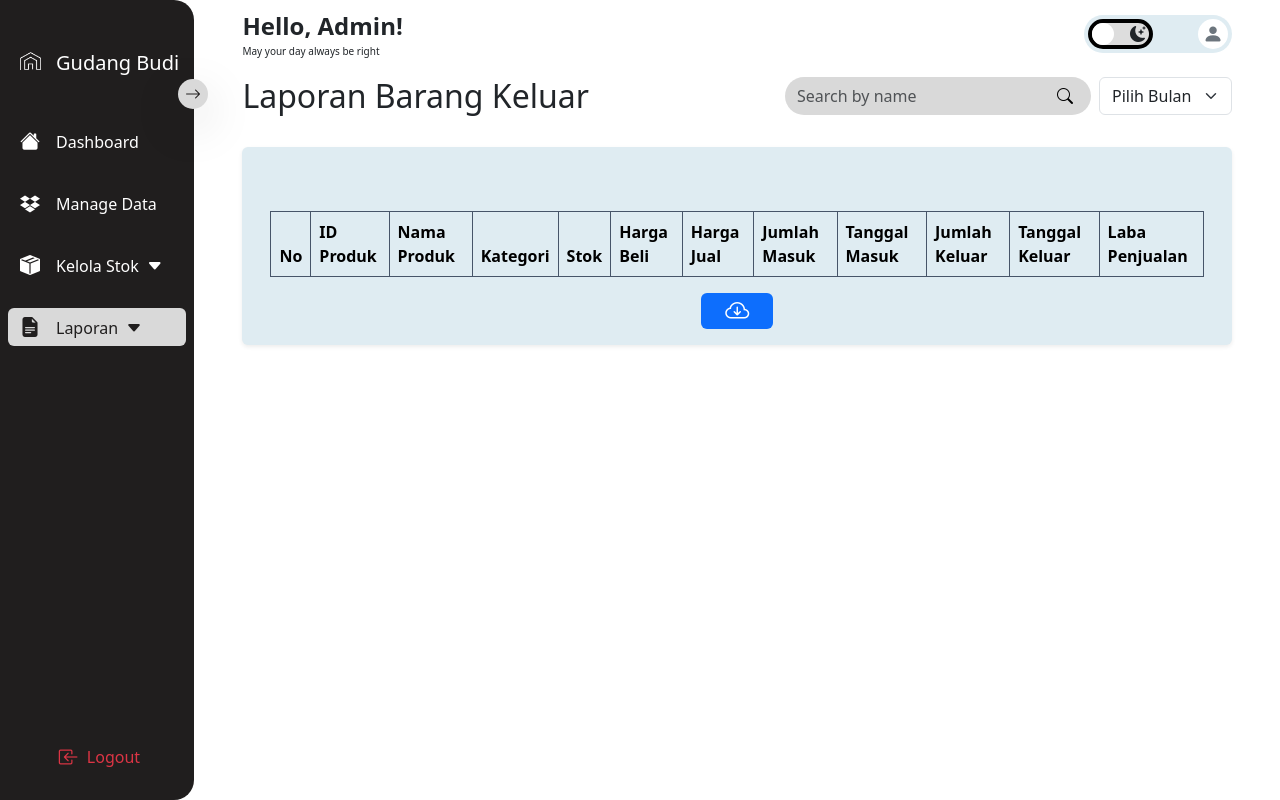
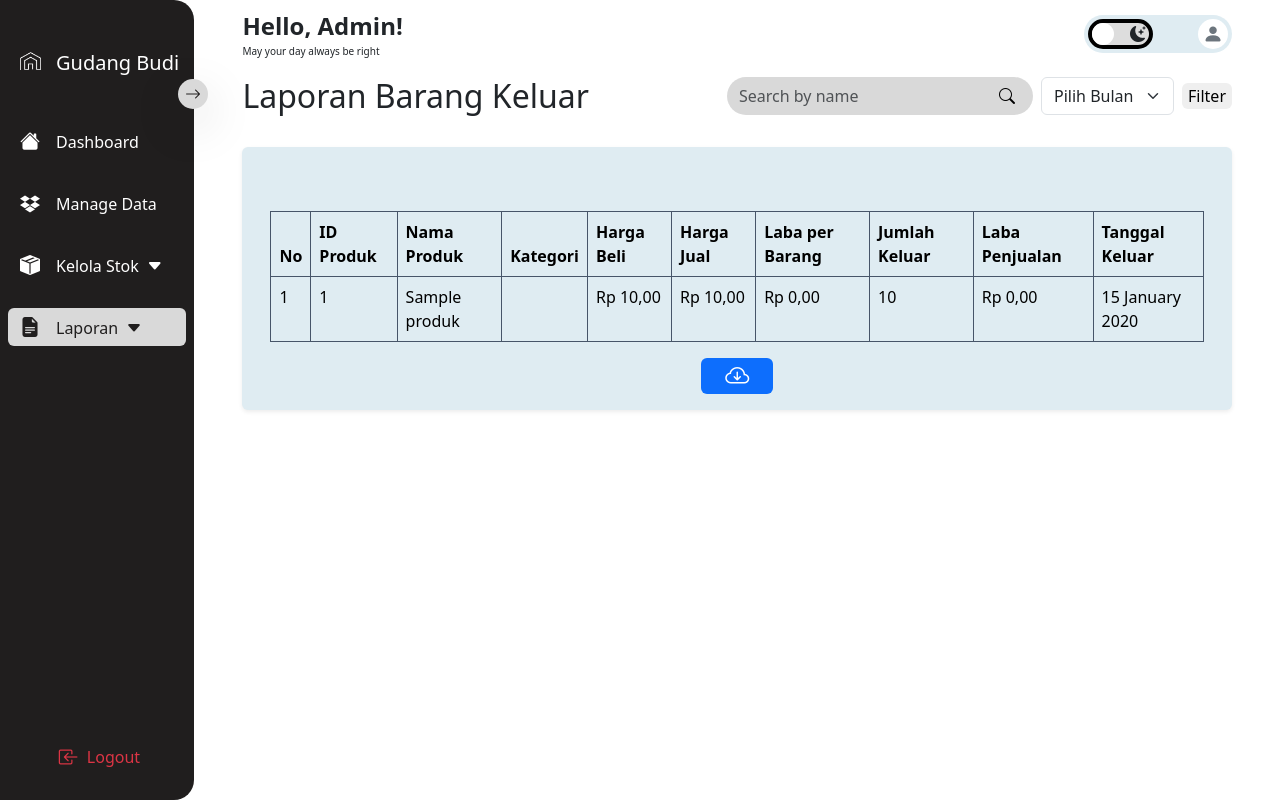
Before and after one commit to zackyhermawan/web_inventaris_toko_grosir, a PHP site: page /laporanKeluar.php in a window 1280 px wide. Run offline with PHP 8.4, Linux system fonts and the light colour scheme; the visitor is signed in with stand-in values (Sample User, id 1); tables that the repository leaves empty or names only in its code hold one stand-in row (values such as "Sample post"); lists and menus that the app fills with data are empty.

Commit message:
Update laporanKeluar.php

```diff
--- a/Dashboard_webDev/laporanKeluar.php
+++ b/Dashboard_webDev/laporanKeluar.php
@@ -8,9 +8,10 @@ if (!isset($_SESSION['username'])) {
   exit();
 }
 
-$admin = $_SESSION['role'] === 'Admin';
+$admin = $_SESSION['role'] === 'admin';
 
 // SELECT & SEARCH FUNCTION
+
 if(!isset($_GET['search'])) {
   $sql_laporan = "SELECT
                   produk.id_produk,
@@ -18,17 +19,15 @@ produk.nama_produk,
                   produk.stok,
                   produk.harga_beli,
                   produk.harga_jual,
-(produk.laba*produk_keluar.jumlah_keluar) as laba,
+                  (produk.harga_jual - produk.harga_beli) AS laba,
+                  ((produk.harga_jual - produk.harga_beli) * produk_keluar.jumlah_keluar) AS laba_penjualan,
                   kategori.nama_kategori,
-produk_masuk.jumlah_masuk,
-produk_masuk.created_at AS tanggal_masuk,
                   produk_keluar.jumlah_keluar,
                   produk_keluar.created_at AS tanggal_keluar
-FROM produk
-INNER JOIN produk_keluar ON produk_keluar.id_produk = produk.id_produk
-INNER JOIN produk_masuk ON produk_masuk.id_produk = produk.id_produk
-INNER JOIN kategori ON produk.kategori = kategori.id_kategori
-ORDER BY produk_masuk.created_at DESC";
+                  FROM produk_keluar
+                  LEFT JOIN produk ON produk.id_produk = produk_keluar.id_produk
+                  LEFT JOIN kategori ON produk.kategori = kategori.id_kategori
+                  ORDER BY produk_keluar.created_at DESC";
 $result_laporan = mysqli_query($db, $sql_laporan);
 } else {
   $filter_search = $_GET['search'];
@@ -38,20 +37,39 @@ $result_laporan = mysqli_query($db, $sql_laporan);
                          produk.stok,
                          produk.harga_beli,
                          produk.harga_jual,
-  produk.laba,
+                         (produk.harga_jual - produk.harga_beli) AS laba,
+                         ((produk.harga_jual - produk.harga_beli)*produk_keluar.jumlah_keluar) AS laba_penjualan,
                          kategori.nama_kategori,
-  produk_masuk.jumlah_masuk,
-  produk_masuk.created_at AS tanggal_masuk,
                          produk_keluar.jumlah_keluar,
                          produk_keluar.created_at AS tanggal_keluar
-  FROM produk
-  INNER JOIN produk_keluar ON produk_keluar.id_produk = produk.id_produk
-  INNER JOIN produk_masuk ON produk_masuk.id_produk = produk.id_produk
+                         FROM produk_keluar
+                         INNER JOIN produk ON produk.id_produk = produk_keluar.id_produk
                          INNER JOIN kategori ON produk.kategori = kategori.id_kategori
-  WHERE produk.nama_produk LIKE '%$filter_search%'
-  ORDER BY produk_masuk.created_at DESC";
+                         WHERE produk.nama_produk LIKE '%$filter_search%' OR MONTH(produk_keluar.created_at) LIKE '%$filter_search%'
+                         ORDER BY produk_keluar.created_at DESC";
  $result_laporan = mysqli_query($db, $sql_laporan_search);
 }
+
+// FILTER DATA BY BULAN
+// if(isset($_GET['filter'])) {
+//   $sql_laporan_bulan = "SELECT
+//                          produk.id_produk,
+//                          produk.nama_produk,
+//                          produk.stok,
+//                          produk.harga_beli,
+//                          produk.harga_jual,
+//                          (produk.harga_jual - produk.harga_beli) AS laba,
+//                          ((produk.harga_jual - produk.harga_beli)*produk_keluar.jumlah_keluar) AS laba_penjualan,
+//                          kategori.nama_kategori,
+//                          produk_keluar.jumlah_keluar,
+//                          produk_keluar.created_at AS tanggal_keluar
+//                          FROM produk_keluar
+//                          INNER JOIN produk ON produk.id_produk = produk_keluar.id_produk
+//                          INNER JOIN kategori ON produk.kategori = kategori.id_kategori
+//                          WHERE MONTH(produk_keluar.created_at) ='%$filter_bulan%'
+//                          ORDER BY produk_keluar.created_at DESC";
+//  $result_laporan = mysqli_query($db, $sql_laporan_bulan);
+// }
 
 
 ?>
@@ -63,6 +81,7 @@ $result_laporan = mysqli_query($db, $sql_laporan);
     <meta name="viewport" content="width=device-width, initial-scale=1" />
     <title>Dashboard - <?php if($admin) {echo "Admin";} else {echo "User";}?></title>
     <link rel="stylesheet" href="style.css" />
+    <link rel="icon" href="./asset/logo-img.png">
     <link href="https://cdn.jsdelivr.net/npm/bootstrap-icons/font/bootstrap-icons.css" rel="stylesheet" />
     <link href="https://cdn.jsdelivr.net/npm/bootstrap@5.3.3/dist/css/bootstrap.min.css" rel="stylesheet" integrity="sha384-QWTKZyjpPEjISv5WaRU9OFeRpok6YctnYmDr5pNlyT2bRjXh0JMhjY6hW+ALEwIH" crossorigin="anonymous" />
   </head>
@@ -173,7 +192,7 @@ $result_laporan = mysqli_query($db, $sql_laporan);
                 </form>
                 <form>
                     <div class="mb-3">
-                        <div class="d-flex">
+                      <div class="d-flex align-items-center justify-content-center">
                         <select class="form-select ms-2">
                           <option selected>Pilih Bulan</option>
                           <option>Januari</option>
@@ -189,6 +208,7 @@ $result_laporan = mysqli_query($db, $sql_laporan);
                           <option">November</option>
                           <option">Desember</option>
                         </select>
+                          <button class="border-0 ms-2 rounded" type="submit" name="filter">Filter</button>
                       </div>
                     </div>
                 </form>
@@ -200,21 +220,19 @@ $result_laporan = mysqli_query($db, $sql_laporan);
                 <div class="card pt-5 cards shadow-sm border-0 col-md-12">
                   <div class="overflow-x-auto card-body">
                     <div class="table-responsive">
-                    <table class="table border-secondary px-2">
+                    <table id="#example" class="table table-hover border-secondary px-2">
                       <thead>
                         <tr>
                           <th style="width: 30px;">No</th>
                           <th>ID Produk</th>
                           <th>Nama Produk</th>
                           <th>Kategori</th>
-                          <th>Stok</th>
                           <th>Harga Beli</th>
                           <th>Harga Jual</th>
-                          <th>Jumlah Masuk</th>
-                          <th>Tanggal Masuk</th>
+                          <th>Laba per Barang</th>
                           <th>Jumlah Keluar</th>
+                          <th>Laba Penjualan</th>
                           <th>Tanggal Keluar</th>
-                          <th>Laba Penjualan</th>
                         </tr>
                       </thead>
                       <tbody>
@@ -227,13 +245,11 @@ $result_laporan = mysqli_query($db, $sql_laporan);
                           <td><?=$data['id_produk'];?></td>
                           <td><?=$data['nama_produk'];?></td>
                           <td><?=$data['nama_kategori'];?></td>
-                          <td><?=$data['stok'];?></td>
                           <td>Rp <?=number_format($data['harga_beli'], 2, ",", ".");?></td>
                           <td>Rp <?=number_format($data['harga_jual'], 2, ",", ".");?></td>
-                          <td><?=$data['jumlah_masuk'];?></td>
-                          <td><?=date('d F Y', strtotime($data['tanggal_masuk']));?></td>
+                          <td>Rp <?=number_format($data['laba'], 2, ",", ".");?></td>
                           <td><?=$data['jumlah_keluar'];?></td>
-                          <td>Rp <?=number_format($data['laba'], 2, ",", ".");?></td>
+                          <td>Rp <?=number_format($data['laba_penjualan'], 2, ",", ".");?></td>
                           <td><?=date('d F Y', strtotime($data['tanggal_keluar']));?></td>
                         </tr>
                       </tbody>
@@ -255,128 +271,4 @@ $result_laporan = mysqli_query($db, $sql_laporan);
     <script src="https://cdn.jsdelivr.net/npm/bootstrap@5.3.3/dist/js/bootstrap.bundle.min.js" integrity="sha384-YvpcrYf0tY3lHB60NNkmXc5s9fDVZLESaAA55NDzOxhy9GkcIdslK1eN7N6jIeHz" crossorigin="anonymous"></script>
     <script src="script.js"></script>
   </body>
-
-  <!-- Modal -->
-  <div class="modal fade" id="exampleModal" tabindex="-1" aria-labelledby="exampleModalLabel" aria-hidden="true">
-    <div class="modal-dialog">
-      <div class="modal-content">
-        <div class="modal-header">
-          <h1 class="modal-title fs-5" id="exampleModalLabel">Tambah Produk</h1>
-          <button type="button" class="btn-close" data-bs-dismiss="modal" aria-label="Close"></button>
-        </div>
-        <div class="modal-body">
-          <!-- FORM ADD DATA -->
-          <form method="POST" class="w-100 h-50 p-4 d-flex flex-column rounded-3 justify-content-center">
-            <div class="mb-3">
-              <input type="text" name="nama_produk" placeholder="Nama Produk" class="form-control" id="" aria-describedby="emailHelp" />
-            </div>
-            <div class="mb-3">
-              <label class="form-label">Kategori</label>
-              <div class="form-check">
-                <input class="form-check-input" type="radio" name="kategori" id="kategori1" value="Elektronik" />
-                <label class="form-check-label" for="kategori1">Elektronik</label>
-              </div>
-              <div class="form-check">
-                <input class="form-check-input" type="radio" name="kategori" id="kategori2" value="Pakaian" />
-                <label class="form-check-label" for="kategori2">Pakaian</label>
-              </div>
-              <div class="form-check">
-                <input class="form-check-input" type="radio" name="kategori" id="kategori3" value="Makanan" />
-                <label class="form-check-label" for="kategori3">Makanan</label>
-              </div>
-            </div>
-            <div class="mb-3">
-              <input type="number" name="stok_awal" placeholder="Stok Awal" class="form-control" id="" />
-            </div>
-            <div class="mb-3">
-              <input type="number" name="harga_beli" placeholder="Harga Beli" class="form-control" id="" />
-            </div>
-            <div class="mb-3">
-              <input type="number" name="harga_jual" placeholder="Harga Jual" class="form-control" id="" />
-            </div>
-        </div>
-        <div class="modal-footer">
-          <button type="button" class="btn btn-secondary" data-bs-dismiss="modal">Close</button>
-          <!-- *Button name=submit nabrak sama type=button -->
-          <button name="submit" class="btn btn-primary">Add changes</button>
-        </div>
-        <!-- *PENEMPATAN FORM (gak bisa di submit jika button tidak didalam tag form) -->
-        </form>
-      </div>
-    </div>
-  </div>
-
-  <!-- Modal Edit -->
-  <div class="modal fade" id="edit" tabindex="-1" aria-labelledby="exampleModalLabel" aria-hidden="true">
-    <div class="modal-dialog">
-      <div class="modal-content">
-        <div class="modal-header">
-          <h1 class="modal-title fs-5" id="exampleModalLabel">Edit Produk</h1>
-          <button type="button" class="btn-close" data-bs-dismiss="modal" aria-label="Close"></button>
-        </div>
-        <div class="modal-body">
-          <form method="POST" class="w-100 h-50 p-4 d-flex flex-column rounded-3 justify-content-center">
-            <div class="mb-3">
-              <input type="email" name="nama_produk" placeholder="Nama Produk" class="form-control" id="" aria-describedby="emailHelp" />
-            </div>
-            <div class="mb-3">
-              <label class="form-label">Kategori</label>
-              <div class="form-check">
-                <input class="form-check-input" type="radio" name="kategori" id="kategori1" value="Elektronik" />
-                <label class="form-check-label" for="kategori1">Elektronik</label>
-              </div>
-              <div class="form-check">
-                <input class="form-check-input" type="radio" name="kategori" id="kategori2" value="Pakaian" />
-                <label class="form-check-label" for="kategori2">Pakaian</label>
-              </div>
-              <div class="form-check">
-                <input class="form-check-input" type="radio" name="kategori" id="kategori3" value="Makanan" />
-                <label class="form-check-label" for="kategori3">Makanan</label>
-              </div>
-            </div>
-            <div class="mb-3">
-              <input type="number" name="stok_awal" placeholder="Stok Awal" class="form-control" id="" />
-            </div>
-            <div class="mb-3">
-              <input type="number" name="harga_beli" placeholder="Harga Beli" class="form-control" id="" />
-            </div>
-            <div class="mb-3">
-              <input type="number" name="harga_jual" placeholder="Harga Jual" class="form-control" id="" />
-            </div>
-
-        </div>
-        <div class="modal-footer">
-          <button type="button" class="btn btn-secondary" data-bs-dismiss="modal">Close</button>
-          <!-- *name=save nabrak dengan type=button -->
-          <button name="save" class="btn btn-primary">Save changes</button>
-        <!-- *PENEMPATAN FORM (gak bisa di klik jika button tidak didalam tag form) -->
-          </form>
-        </div>
-      </div>
-    </div>
-  </div>
-
-  <!-- Modal Delete -->
-  <div class="modal fade" id="delete" tabindex="-1" aria-labelledby="exampleModalLabel" aria-hidden="true">
-    <div class="modal-dialog">
-      <div class="modal-content">
-        <div class="modal-header">
-          <h1 class="modal-title fs-5" id="exampleModalLabel">Hapus Produk</h1>
-          <button type="button" class="btn-close" data-bs-dismiss="modal" aria-label="Close"></button>
-        </div>
-        <div class="modal-body">
-          <form class="w-100 h-50 p-4 d-flex flex-column rounded-3 justify-content-center">
-            <p class="fw-semibold">Apakah anda yakin ingin menghapus {nama produk} ini?</p>
-
-        </div>
-        <div class="modal-footer">
-          <button type="button" class="btn btn-secondary" data-bs-dismiss="modal">Close</button>
-          <!-- *name=delete nabrak dengan type=button -->
-          <button name='delete' class='btn btn-danger'>Delete</button>"
-          <!-- *PENEMPATAN FORM (gak bisa di klik jika button tidak didalam tag form) -->
-        </form>
-        </div>
-      </div>
-    </div>
-  </div>
 </html>
```
Lines whose indentation alone changed are shown as unchanged.
